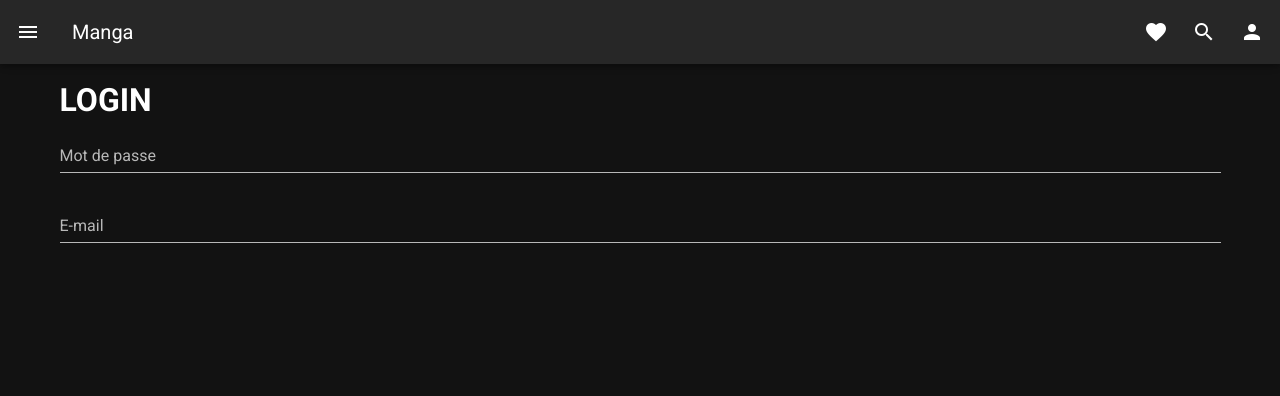
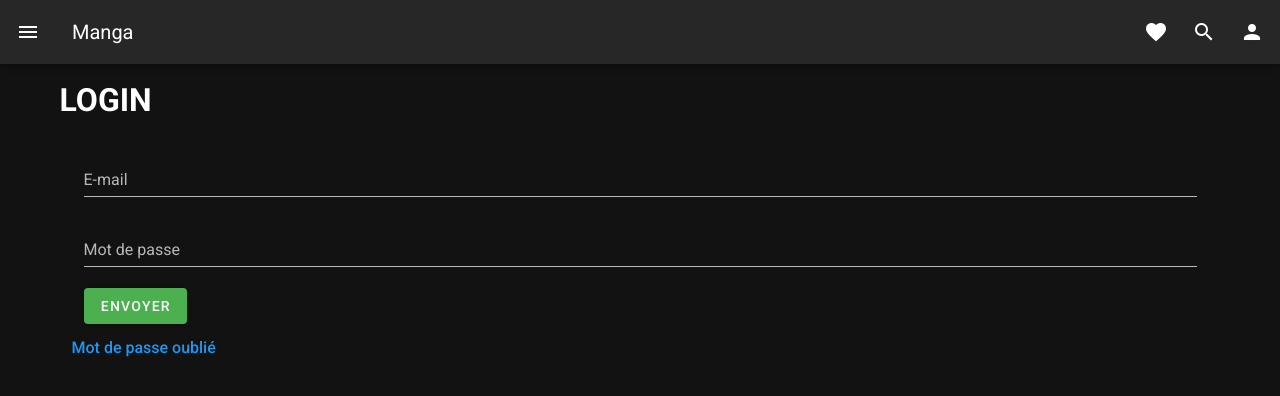
Before and after one commit to Dsaquel/frontend-dsaquel, a Vue app in the folder manga_copie/: page /login in a window 1280 px wide. Shown: the top 396 px of the page. Built offline with nearby package versions, Linux system fonts and the light colour scheme.

Commit message:
adding form button and navigation drawer on home page

```diff
--- a/manga_copie/src/components/EmailPasswordForm.vue
+++ b/manga_copie/src/components/EmailPasswordForm.vue
@@ -1,6 +1,16 @@
 <template>
-  <v-form v-model="valid">
+  <v-container>
+    <v-form v-model="valid" ref="form" lazy-validation>
       <v-col>
+        <v-row align="center">
+          <v-text-field
+            v-model="email"
+            :rules="emailRules"
+            label="E-mail"
+            required
+          ></v-text-field>
+        </v-row>
+
         <v-row align="center">
           <v-text-field
             v-model="password"
@@ -10,20 +20,20 @@
             required
           ></v-text-field>
         </v-row>
-
-      <v-row align="center">
-        <v-text-field
-          v-model="email"
-          :rules="emailRules"
-          label="E-mail"
-          required
-        ></v-text-field>
-      </v-row>
         <v-row>
-        <slot name="pseudo"></slot>
+          <slot name="pseudo" />
         </v-row>
       </v-col>
+      <v-btn
+        :disabled="!valid"
+        color="success"
+        class="mr-4"
+        @click="validate"
+      >
+        Envoyer
+      </v-btn>
     </v-form>
+  </v-container>
 </template>
 
 <script>
@@ -31,7 +41,7 @@ export default {
   name: 'EmailPasswordForm',
   data () {
     return {
-      valid: false,
+      valid: true,
       password: '',
       passwordRules: [
         (v) => !!v || 'Mot de passe requis',
@@ -43,6 +53,11 @@ export default {
         (v) => /.+@.+/.test(v) || 'E-mail doit etre valide'
       ]
     }
+  },
+  methods: {
+    validate () {
+      this.$refs.form.validate()
+    }
   }
 }
 </script>
--- a/manga_copie/src/components/LoginComponent.vue
+++ b/manga_copie/src/components/LoginComponent.vue
@@ -1,5 +1,19 @@
 <template>
+  <v-container>
     <EmailPasswordForm />
+    <router-link
+      to="/reset-password"
+      class="
+        app-link
+        text-decoration-none
+        primary--text
+        font-weight-medium
+        d-inline-block
+      "
+      replace
+      >Mot de passe oublié</router-link
+    >
+  </v-container>
 </template>
 
 <script>
--- a/manga_copie/src/pages/ResetPassword.vue
+++ b/manga_copie/src/pages/ResetPassword.vue
@@ -1,3 +1,40 @@
 <template>
-    <h1>RestPassword</h1>
+  <v-container>
+    <v-form v-model="valid">
+      <v-col>
+        <v-row align="center">
+          <v-text-field
+            v-model="email"
+            :rules="emailRules"
+            label="E-mail"
+            required
+          ></v-text-field>
+        </v-row>
+      </v-col>
+      <v-btn :disabled="!valid" color="success" class="mr-4" @click="validate">
+        Envoyer
+      </v-btn>
+    </v-form>
+  </v-container>
 </template>
+
+<script>
+export default {
+  name: 'ResetPassword',
+  data () {
+    return {
+      valid: false,
+      email: '',
+      emailRules: [
+        (v) => !!v || 'E-mail requis',
+        (v) => /.+@.+/.test(v) || 'E-mail doit etre valide'
+      ]
+    }
+  },
+  methods: {
+    validate () {
+      this.$refs.form.validate()
+    }
+  }
+}
+</script>
```
Lines whose indentation alone changed are shown as unchanged.
